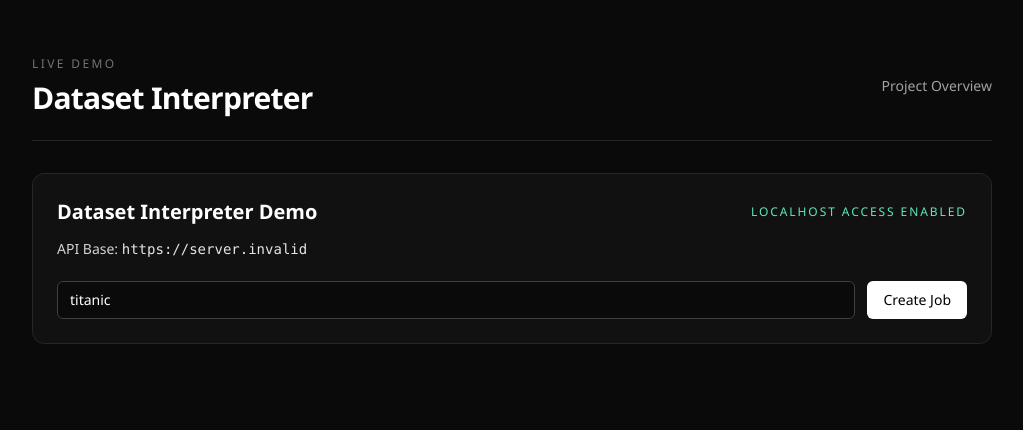
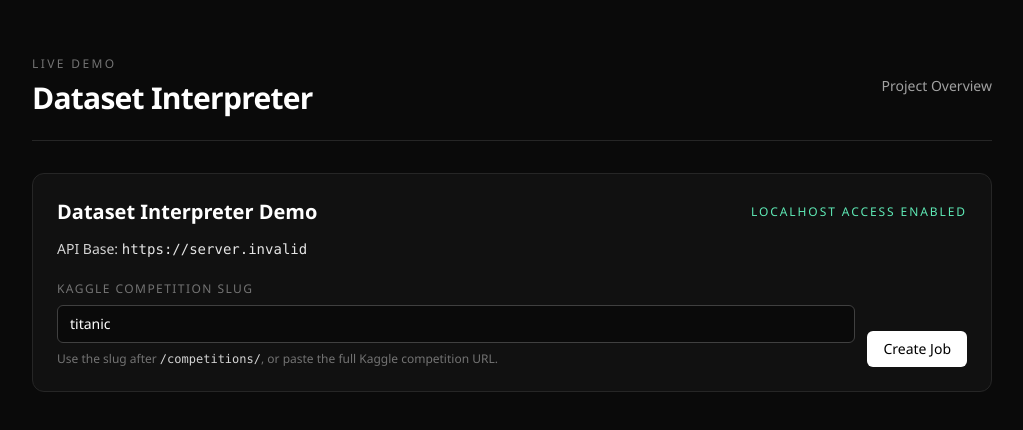
Before and after one commit to rwuebker/rwuebker.github.io, a Next.js app: page /projects/dataset-interpreter/demo in a window 1280 px wide. Shown: the top 430 px of the page, without its empty margins (128-1151 px from the left). Built offline with nearby package versions, Linux system fonts and the light colour scheme; no server answers.

Commit message:
Improve dataset demo input UX and use dedicated local API base

```diff
--- a/src/app/projects/dataset-interpreter/page.tsx
+++ b/src/app/projects/dataset-interpreter/page.tsx
@@ -65,7 +65,7 @@ cd /Users/richardwuebker/Projects/workbench/dataset-interpreter/backend
 set -a
 source ../.env/backend.env
 set +a
-poetry run uvicorn app.main:app --reload
+poetry run uvicorn app.main:app --reload --host 127.0.0.1 --port 8011
 
 # Terminal 2: frontend
 cd /Users/richardwuebker/Projects/workbench/rwuebker.github.io
@@ -86,6 +86,12 @@ ENABLE_CLEANING_OUTPUT=true
 SIMULATE_JOB_FAILURE_PROBABILITY=0.0`}
           </pre>
 
+          <h3 className="mt-6 text-sm font-semibold uppercase tracking-[0.14em] text-neutral-400">Frontend API Override (Optional)</h3>
+          <pre className="mt-3 overflow-auto rounded-md border border-neutral-800 bg-neutral-950 p-4 text-xs text-neutral-200">
+{`# /Users/richardwuebker/Projects/workbench/rwuebker.github.io/.env.local
+NEXT_PUBLIC_DATASET_INTERPRETER_API_URL=http://127.0.0.1:8011`}
+          </pre>
+
           <p className="mt-4 text-xs leading-relaxed text-neutral-500">
             Then open <span className="font-mono text-neutral-300">http://localhost:3000/projects/dataset-interpreter/demo</span>.
           </p>
--- a/src/components/dataset-interpreter/DatasetInterpreterDemoClient.tsx
+++ b/src/components/dataset-interpreter/DatasetInterpreterDemoClient.tsx
@@ -27,11 +27,28 @@ function normalizeApiBase(rawValue: string): string {
   return trimmed.endsWith("/") ? trimmed.slice(0, -1) : trimmed;
 }
 
+function normalizeCompetitionInput(rawValue: string): string {
+  const trimmed = rawValue.trim();
+  if (!trimmed) {
+    return "";
+  }
+
+  const marker = "/competitions/";
+  const markerIndex = trimmed.indexOf(marker);
+  if (markerIndex === -1) {
+    return trimmed;
+  }
+
+  const afterMarker = trimmed.slice(markerIndex + marker.length);
+  const slug = afterMarker.split(/[/?#]/, 1)[0];
+  return slug || trimmed;
+}
+
 export default function DatasetInterpreterDemoClient() {
   const apiBase = useMemo(() => {
     const fromDedicated = process.env.NEXT_PUBLIC_DATASET_INTERPRETER_API_URL;
     const fromFallback = process.env.NEXT_PUBLIC_API_URL;
-    return normalizeApiBase(fromDedicated || fromFallback || "http://127.0.0.1:8000");
+    return normalizeApiBase(fromDedicated || fromFallback || "http://127.0.0.1:8011");
   }, []);
 
   const [gateReady, setGateReady] = useState(false);
@@ -77,6 +94,12 @@ export default function DatasetInterpreterDemoClient() {
   const createJob = async (event: FormEvent<HTMLFormElement>) => {
     event.preventDefault();
     setJobError("");
+    const competitionSlug = normalizeCompetitionInput(competition);
+    if (!competitionSlug) {
+      setJobError("Please enter a Kaggle competition slug or URL.");
+      return;
+    }
+
     setIsSubmitting(true);
 
     try {
@@ -85,7 +108,7 @@ export default function DatasetInterpreterDemoClient() {
         headers: { "Content-Type": "application/json" },
         body: JSON.stringify({
           source_type: "kaggle",
-          kaggle: { competition },
+          kaggle: { competition: competitionSlug },
         }),
       });
 
@@ -136,7 +159,7 @@ cd dataset-interpreter/backend
 set -a
 source ../.env/backend.env
 set +a
-poetry run uvicorn app.main:app --reload
+poetry run uvicorn app.main:app --reload --host 127.0.0.1 --port 8011
 
 # Frontend (separate terminal)
 cd rwuebker.github.io
@@ -159,17 +182,26 @@ npm run dev`}
         </p>
 
         <form onSubmit={createJob} className="mt-5 grid gap-3 md:grid-cols-[1fr_auto]">
-          <input
-            type="text"
-            value={competition}
-            onChange={(event) => setCompetition(event.target.value)}
-            className="rounded-md border border-neutral-700 bg-neutral-950 px-3 py-2 text-sm text-white outline-none focus:border-neutral-500"
-            placeholder="Kaggle competition (example: titanic)"
-          />
+          <div>
+            <label htmlFor="competition" className="mb-2 block text-xs uppercase tracking-[0.12em] text-neutral-500">
+              Kaggle Competition Slug
+            </label>
+            <input
+              id="competition"
+              type="text"
+              value={competition}
+              onChange={(event) => setCompetition(event.target.value)}
+              className="w-full rounded-md border border-neutral-700 bg-neutral-950 px-3 py-2 text-sm text-white outline-none focus:border-neutral-500"
+              placeholder="titanic or house-prices-advanced-regression-techniques"
+            />
+            <p className="mt-2 text-xs text-neutral-500">
+              Use the slug after <span className="font-mono text-neutral-300">/competitions/</span>, or paste the full Kaggle competition URL.
+            </p>
+          </div>
           <button
             type="submit"
             disabled={isSubmitting}
-            className="rounded-md bg-white px-4 py-2 text-sm font-medium text-black hover:bg-neutral-100 transition disabled:opacity-60"
+            className="rounded-md bg-white px-4 py-2 text-sm font-medium text-black hover:bg-neutral-100 transition disabled:opacity-60 md:self-end"
           >
             {isSubmitting ? "Creating..." : "Create Job"}
           </button>
```
